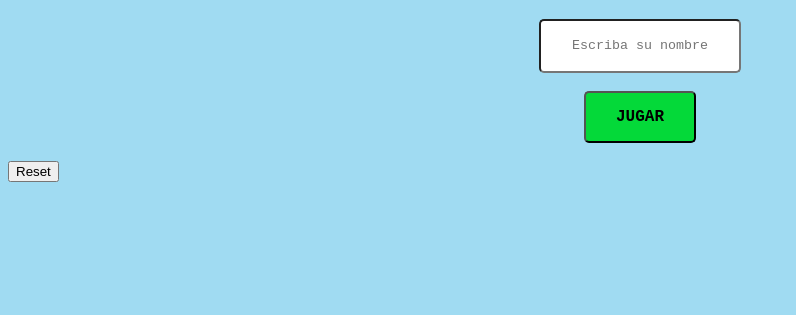
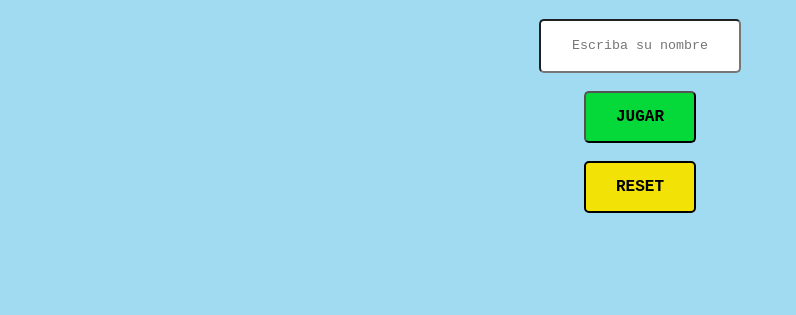
Before and after one commit to raul-garcia-sanchez/WordleProject, a PHP site: page / in a window 1280 px wide. Shown: the part 541-856 px from the top of the page, without its empty margins (0-796 px from the left). Before the commit the page ends 723 px from the top, so only its background shows below. Run offline with PHP 8.4, Linux system fonts and the light colour scheme.

Commit message:
27 y 28, nombre de usuario al inicio en el input y boton reset añadidos y estilizados

```diff
--- a/index.php
+++ b/index.php
@@ -96,7 +96,9 @@ $_SESSION["translateText"]= $arrayTranslateText;
         <input class="btnSubmit" id="btnSubmit" onclick="sendPlayPage(event)" value="<?php echo $arrayTranslateText["buttonStart"]?>"  type="submit">
     </form>
     <br>
-    <button class="btnReset" name="btnReset" id="btnReset" onclick="window.location.href='logout.php'">Reset</button>
+    <div class="divReset">
+        <button class="btnReset" name="btnReset" id="btnReset" onclick="window.location.href='logout.php'">RESET</button>
+    </div>
     <br>
     <div class="alert" id="alert">
         <span class="closebtn" onclick="this.parentElement.style.visibility='hidden';">&times;</span>
--- a/style.css
+++ b/style.css
@@ -138,7 +138,27 @@ select#lenguageSelected{
     flex-direction: row;
     justify-content: space-evenly;
 }
-
+.body_index .divReset{
+    display: flex;
+    justify-content: center;
+}
+.body_index .btnReset{
+    margin: auto;
+    border-radius: 5px;
+    transition: all .2s ease-in-out;
+    font-size: 16px;
+    font-weight: bold;
+    background-color: rgb(242, 226, 5);
+    font-family: 'Courier New', Courier, monospace;
+    padding: 15px 30px;
+    border-style: solid;
+    text-align: center;
+    cursor: pointer;
+}
+.body_index .btnReset:hover{
+    background-color: #b19402;
+    transform: scale(1.20);
+}
 /* CSS de game.php */
 .body_game .containerMainContent{
     display: flex;
```
